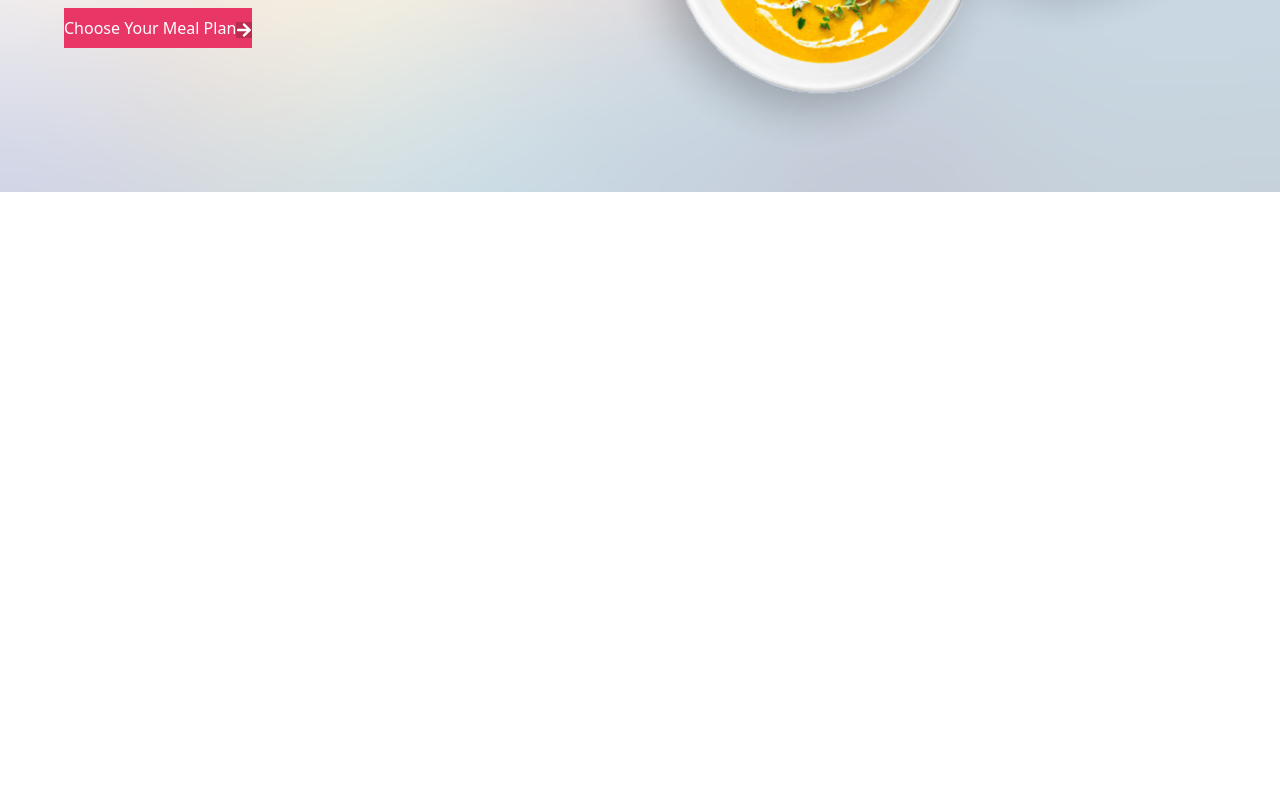
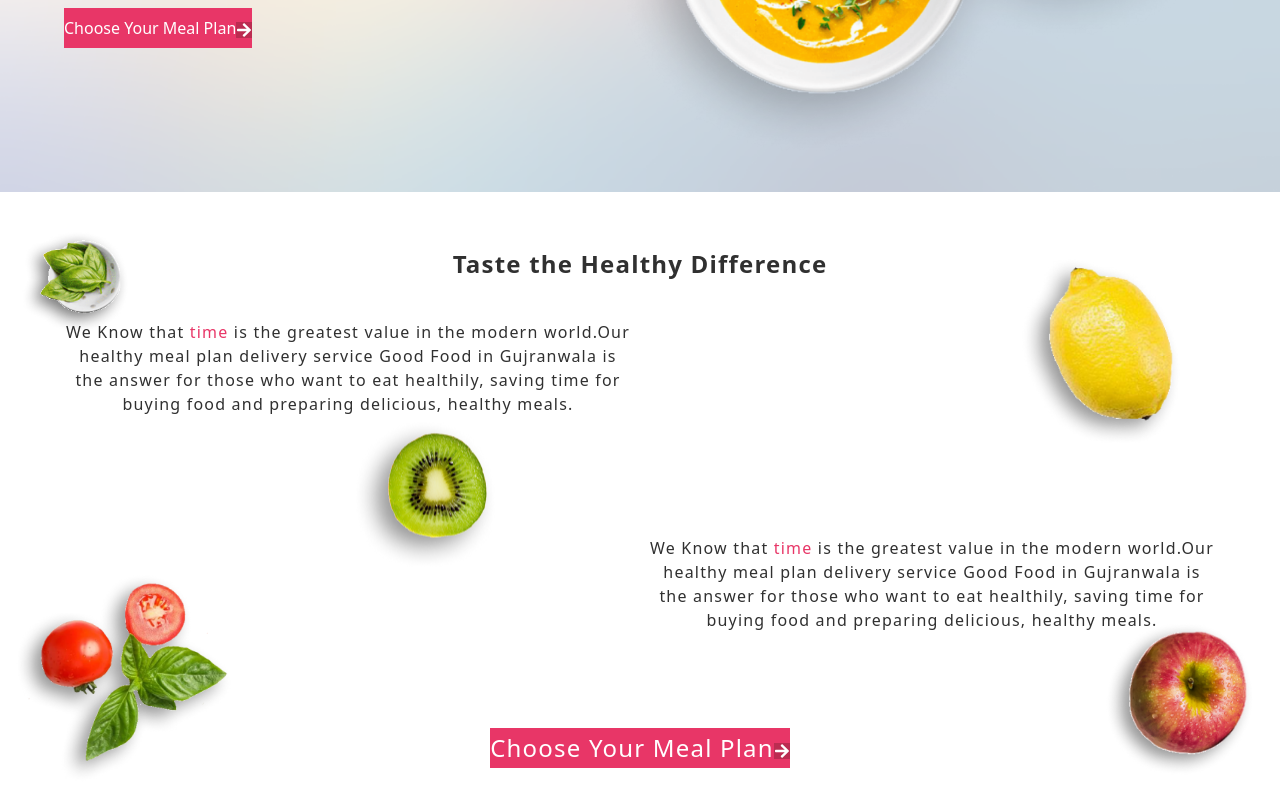
Before and after one commit to likeam/Resturent, a React (Vite) app: page / in a window 1280 px wide. Shown: the part 476-1276 px from the top of the page. Before the commit the page ends 800 px from the top, so only its background shows below. Built offline with nearby package versions, Linux system fonts and the light colour scheme.

Commit message:
Building Banner Section

```diff
--- a/src/App.jsx
+++ b/src/App.jsx
@@ -1,3 +1,4 @@
+import Banner from "./components/Banner/Banner";
 import Hero from "./components/Hero/Hero";
 import Navbar from "./components/Navbar/Navbar";
 
@@ -6,6 +7,7 @@
     <div className="overflow-x-hidden ">
       <Navbar />
       <Hero />
+      <Banner />
     </div>
   )
 }
--- /dev/null
+++ b/src/components/Banner/Banner.jsx
@@ -0,0 +1,64 @@
+import React from 'react'
+import Apple from "../../assets/png/apple.png"
+import kiwi from "../../assets/png/kiwi.png"
+import lemon from "../../assets/png/lemon.png"
+import leaf from "../../assets/png/leaf.png"
+import tomato from "../../assets/png/tomato.png"
+import PrimeryButton from '../Shared/PrimeryButton'
+
+
+const Banner = () => {
+  return (
+    <>
+        <div className='container relative'>
+            <div className='py-8 text-2xl tracking-wider text-center font-smibold text-dark '>
+                <h1 className='mt-6 font-bold '>
+                    Taste the Healthy Difference
+                </h1>
+                <div className='space-y-10'>
+                    <div className='grid grid-cols-1 gap-4 py-10 text-base sm:grid-cols-2'>
+                        <div>
+                            <p>
+                                {" "}
+                                We Know that <span className='text-primary'>time</span> is the greatest value in the modern world.Our healthy meal plan delivery service Good Food in Gujranwala is the answer for those who want to eat healthily, saving time for buying food and preparing delicious, healthy meals.
+                            </p>
+                        </div>
+                        <div>
+                        </div>
+                    </div>
+                    <div className='grid grid-cols-1 gap-4 py-10 text-base sm:grid-cols-2'>
+                        <div>
+                        </div>
+                        <div>
+                            <p>
+                                {" "}
+                                We Know that <span className='text-primary'>time</span> is the greatest value in the modern world.Our healthy meal plan delivery service Good Food in Gujranwala is the answer for those who want to eat healthily, saving time for buying food and preparing delicious, healthy meals.
+                            </p>
+                        </div>
+                    </div>
+                </div>
+                <div className='flex justify-center mt-10 sm:mt-14'>
+                    <PrimeryButton />
+                </div>
+            </div>
+            <div className='absolute opacity-50 sm:opacity-100 top-5 left-16 sm:bottom-0 sm:left-0'>
+                <img src={leaf} alt="leaf" className='max-w-[160px]' />
+            </div>
+            <div className='absolute opacity-50 bottom-16 left-16 sm:bottom-0 sm:left-0 sm:opacity-100'>
+                <img src={tomato} alt='tomato' className='max-w-[280px]' />
+            </div>
+            <div className='absolute opacity-50 top-10 right-16 sm:right-20 sm:opacity-100'>
+                <img src={lemon} alt='lemon' className='max-w-[200px]' />
+            </div>
+            <div className='absolute bottom-0 right-0 hidden sm:block'>
+                <img src={Apple} alt='apple' className='max-w-[200px]' />
+            </div>
+            <div className='absolute -translate-x-1/2 -translate-y-1/2 opacity-50 top-1/2 left-1/3 sm:opacity-100'>
+                <img src={kiwi} alt='kiwi' className='max-w-[180px]' />
+            </div>
+        </div>
+    </>
+  )
+}
+
+export default Banner
```
